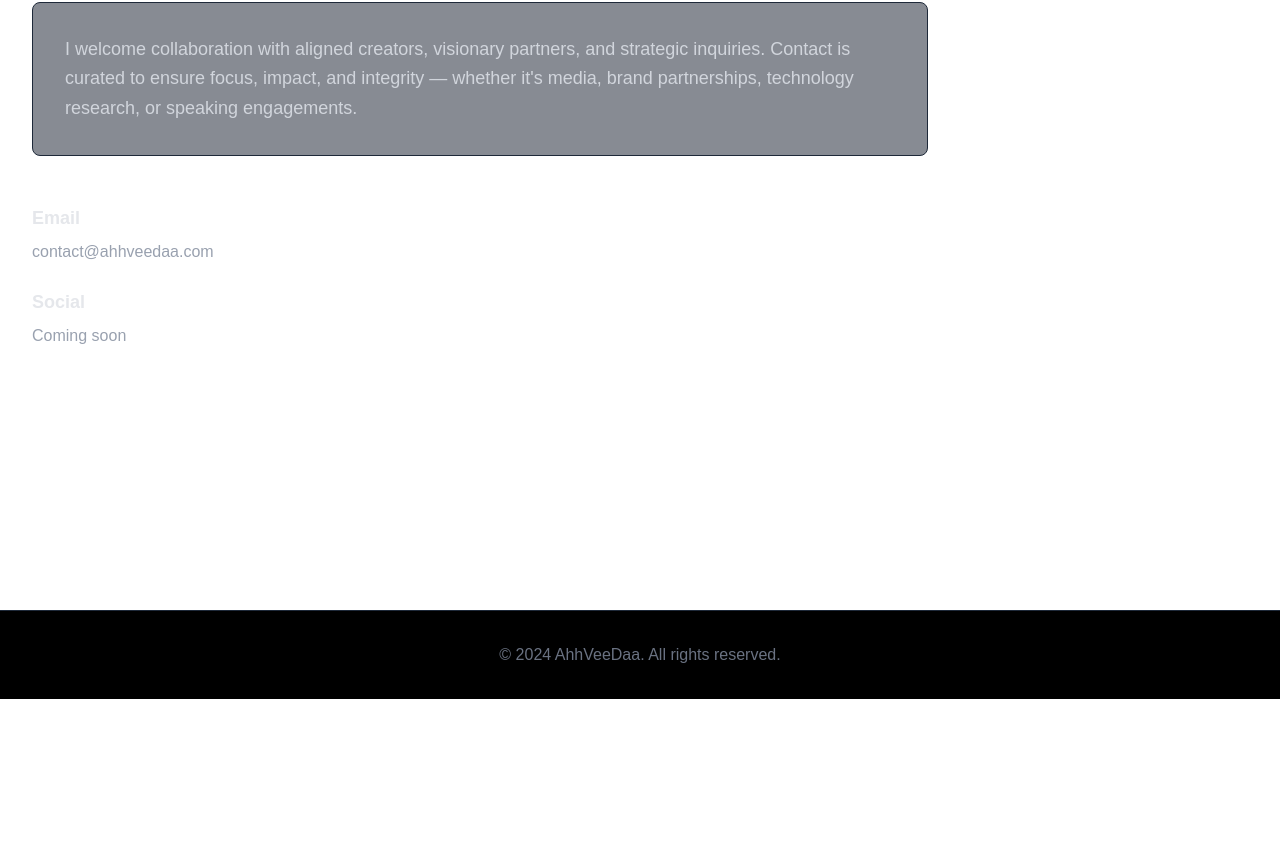
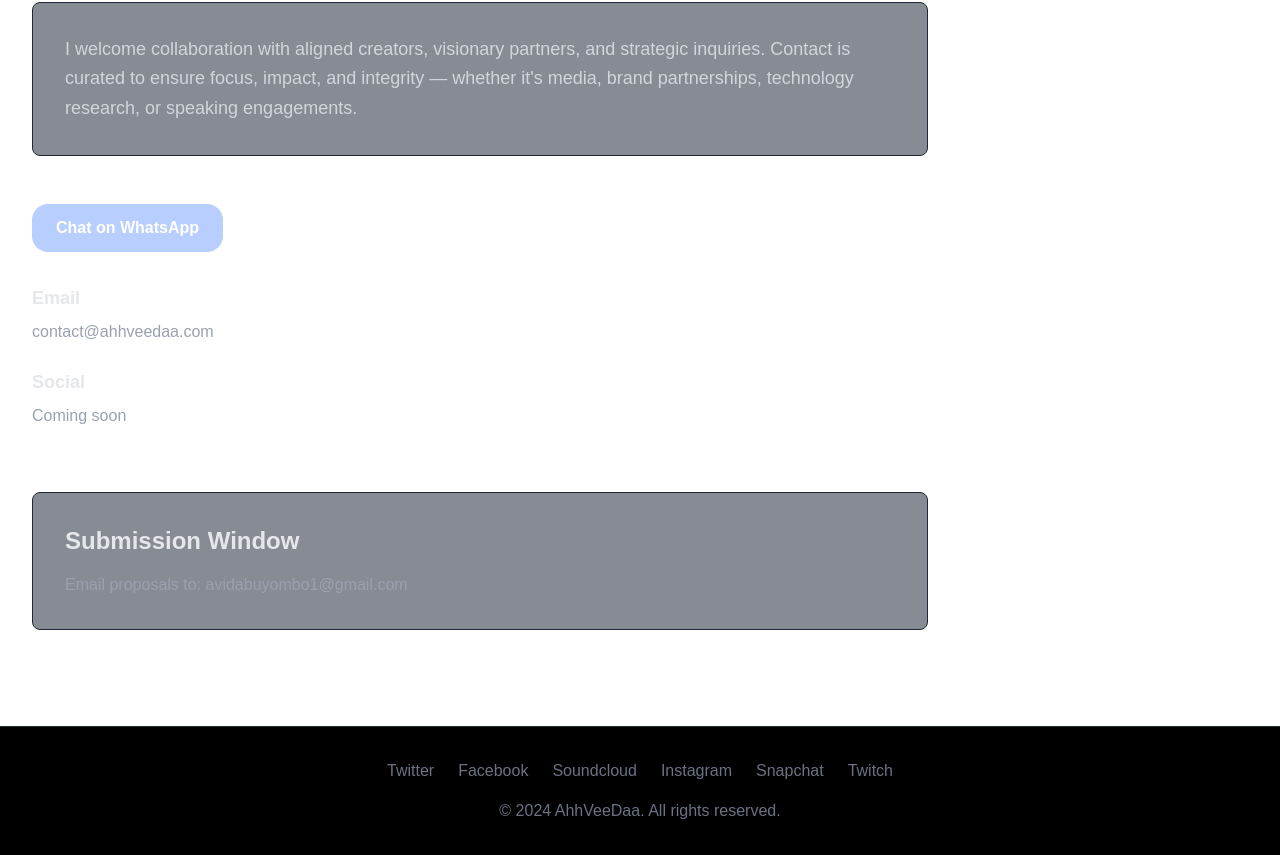
Before and after one commit to AhhVeeDaa/Website, a Next.js app: page /contact in a window 1280 px wide. Shown: the part 250-1105 px from the top of the page. Before the commit the page ends 949 px from the top, so only its background shows below. Built offline with nearby package versions, Linux system fonts and the light colour scheme.

Commit message:
feat: update pages per master prompt (work embeds, writing cards, ubuntu section, contact CTA & submission window, socials footer)

```diff
--- a/app/contact/page.tsx
+++ b/app/contact/page.tsx
@@ -8,6 +8,11 @@ export default function Contact() {
           <p className="text-lg text-gray-300 leading-relaxed">
             I welcome collaboration with aligned creators, visionary partners, and strategic inquiries. Contact is curated to ensure focus, impact, and integrity — whether it's media, brand partnerships, technology research, or speaking engagements.
           </p>
+        </div>
+        <div className="mb-8">
+          <a href="https://wa.me/447944958815" target="_blank" rel="noopener noreferrer" className="inline-block rounded-2xl bg-blue-600/30 backdrop-blur-md px-6 py-3 text-white font-semibold transition transform hover:bg-blue-600/50 hover:scale-105">
+            Chat on WhatsApp
+          </a>
         </div>
 
         <div className="space-y-6">
@@ -20,6 +25,14 @@ export default function Contact() {
             <p className="text-gray-400">Coming soon</p>
           </div>
         </div>
+
+        {/* submission window */}
+        <div className="mt-16 bg-gray-900/50 border border-gray-800 rounded-lg p-8">
+          <h2 className="text-2xl font-semibold mb-4 text-gray-200">Submission Window</h2>
+          <p className="text-gray-400">
+            Email proposals to: <a href="mailto:avidabuyombo1@gmail.com" className="hover:text-gray-300 transition-colors">avidabuyombo1@gmail.com</a>
+          </p>
+        </div>
       </div>
     </main>
   )
--- a/app/inventions/page.tsx
+++ b/app/inventions/page.tsx
@@ -17,6 +17,13 @@ export default function Inventions() {
             Additional hardware and signal frameworks are under private development. Each concept pushes the boundary between creativity and technology, hinting at innovations that will redefine interaction, media, and systems. Strategic collaborations may unlock early insights.
           </p>
         </div>
+
+        <div className="mt-16 bg-gray-900/50 border border-gray-700 rounded-lg p-8">
+          <h2 className="text-2xl font-semibold mb-6 text-gray-200">Ubuntu.io</h2>
+          <p className="text-gray-400 leading-relaxed">
+            Ubuntu.io is a systems-driven digital framework exploring decentralised collaboration, creative infrastructure, and intelligent network design. Rooted in the philosophy of shared advancement, it merges technology, autonomy, and scalable cultural architecture.
+          </p>
+        </div>
       </div>
     </main>
   )
--- a/app/work/page.tsx
+++ b/app/work/page.tsx
@@ -11,10 +11,6 @@ export default function Work() {
     {
       title: "Andri's Glide (Writing)",
       description: "Narrative short story highlighting social issues in London estates, recognized by community initiatives and youth programs."
-    },
-    {
-      title: "SignalFlow (Tech/Workshop)",
-      description: "A live tech-music integration project demonstrating real-time modulation and interactive audiovisual systems in collaboration with emerging creatives."
     }
   ];
 
@@ -35,6 +31,33 @@ export default function Work() {
           </div>
         </div>
 
+        {/* media embeds */}
+        <div className="space-y-16">
+          <div>
+            <h3 className="text-xl font-semibold text-gray-200 mb-4">Music</h3>
+            <div className="w-full rounded-xl overflow-hidden">
+              <iframe data-testid="embed-iframe" className="w-full h-[152px]" style={{borderRadius:12}} src="https://open.spotify.com/embed/artist/5t9rlutPW2FIX8CKYOilBs?utm_source=generator&theme=0" frameBorder="0" allow="autoplay; clipboard-write; encrypted-media; fullscreen; picture-in-picture" loading="lazy"></iframe>
+            </div>
+          </div>
+          <div>
+            <h3 className="text-xl font-semibold text-gray-200 mb-4">Media</h3>
+            <div className="aspect-video w-full rounded-xl overflow-hidden">
+              <iframe width="560" height="315" className="w-full h-full" src="https://www.youtube.com/embed/zaDNnm3yyWA?si=JaetSh6a97KkM2KO" title="YouTube video player" frameBorder="0" allow="accelerometer; autoplay; clipboard-write; encrypted-media; gyroscope; picture-in-picture; web-share" referrerPolicy="strict-origin-when-cross-origin" allowFullScreen></iframe>
+            </div>
+          </div>
+          <div>
+            <h3 className="text-xl font-semibold text-gray-200 mb-4">Writing</h3>
+            <div className="grid grid-cols-1 sm:grid-cols-2 gap-6">
+              <a href="https://read.amazon.co.uk/sample/B0GMQZGFLL?clientId=share" target="_blank" rel="noopener noreferrer" className="border border-gray-700 rounded-xl p-6 hover:border-blue-500 transition-colors duration-300">
+                <h4 className="text-lg font-medium text-gray-100 mb-2">TOP GIRL</h4>
+              </a>
+              <a href="https://read.amazon.co.uk/sample/B0G5PTF64N?clientId=share" target="_blank" rel="noopener noreferrer" className="border border-gray-700 rounded-xl p-6 hover:border-blue-500 transition-colors duration-300">
+                <h4 className="text-lg font-medium text-gray-100 mb-2">WITNESS</h4>
+              </a>
+            </div>
+          </div>
+        </div>
+
         <div className="bg-gray-900/50 border border-gray-800 rounded-lg p-8">
           <h2 className="text-2xl font-semibold mb-6 text-gray-200">Evolution</h2>
           <p className="text-gray-400 leading-relaxed">
--- a/components/Footer.tsx
+++ b/components/Footer.tsx
@@ -1,6 +1,14 @@
 export default function Footer() {
   return (
     <footer className="border-t border-gray-800 bg-black py-8 text-center text-gray-500">
+      <div className="mb-4 flex justify-center space-x-6">
+        <a href="https://twitter.com/AhhVeeDaa" target="_blank" rel="noopener noreferrer" className="hover:text-blue-400 transition-colors">Twitter</a>
+        <a href="https://facebook.com/AhhVeeDaa" target="_blank" rel="noopener noreferrer" className="hover:text-blue-600 transition-colors">Facebook</a>
+        <a href="https://soundcloud.com/ahhveedaa" target="_blank" rel="noopener noreferrer" className="hover:text-orange-400 transition-colors">Soundcloud</a>
+        <a href="https://instagram.com/ahhveedaa" target="_blank" rel="noopener noreferrer" className="hover:text-pink-400 transition-colors">Instagram</a>
+        <a href="https://snapchat.com/add/ahhveedaa" target="_blank" rel="noopener noreferrer" className="hover:text-yellow-400 transition-colors">Snapchat</a>
+        <a href="https://twitch.tv/ahhveedaa" target="_blank" rel="noopener noreferrer" className="hover:text-purple-400 transition-colors">Twitch</a>
+      </div>
       <p>&copy; 2024 AhhVeeDaa. All rights reserved.</p>
     </footer>
   )
```
